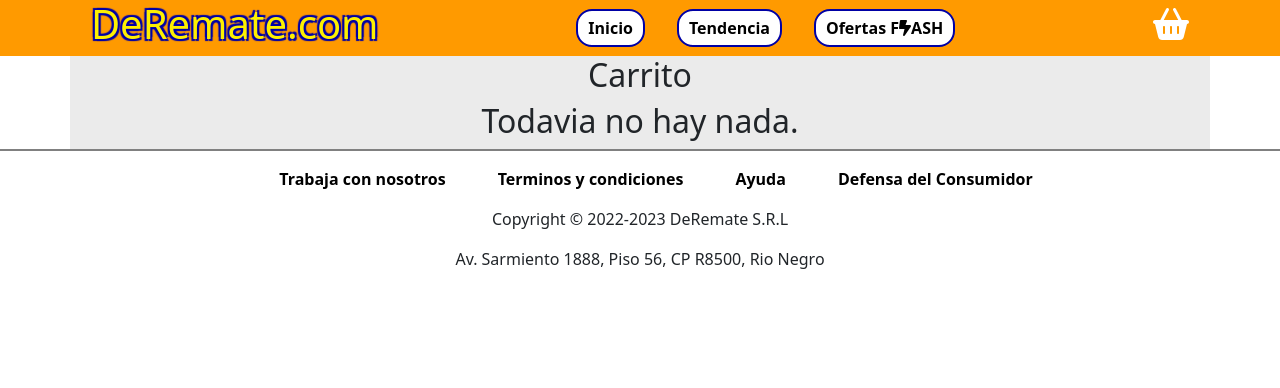
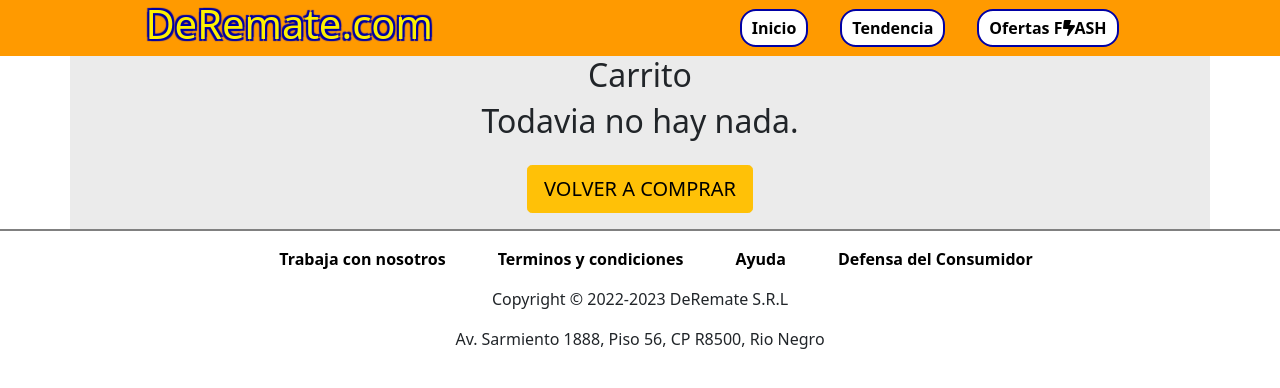
Before and after one commit to CainFront/Desafios-ReactJS, a React (Create React App) app: page /cart in a window 1280 px wide. Shown: the top 388 px of the page. Built offline with nearby package versions, Linux system fonts and the light colour scheme.

Commit message:
Desafio nro 11 Listo

```diff
--- a/src/components/Cart.js
+++ b/src/components/Cart.js
@@ -2,6 +2,7 @@ import { React, useState } from "react";
 import { UseCartContext } from "../context/CartContext";
 import CartItem from "./CartItem";
 import { Button } from "react-bootstrap";
+import { Link } from "react-router-dom";
 
 export const Cart = () => {
   const { CartList, EmptyCart, PriceTotal } = UseCartContext();
@@ -20,7 +21,14 @@ export const Cart = () => {
           <h2>Carrito</h2>
 
           {CartList.length < 1 ? (
-            <h2>Todavia no hay nada.</h2>
+            <>
+              <h2>Todavia no hay nada.</h2>
+              <Link to="/">
+                <Button variant="warning" size="lg" className="m-3">
+                  VOLVER A COMPRAR
+                </Button>
+              </Link>
+            </>
           ) : (
             <div>
               <div>
--- a/src/components/ItemDetail.js
+++ b/src/components/ItemDetail.js
@@ -30,6 +30,7 @@ function ItemDetail({ item }) {
   // antes tenia cantidad como "unidadesCompradas"
   const onAdd = (cantidad) => {
     AddItem(item, cantidad);
+    toast.success(`Perfecto,${cantidad} unidades en el carrito`);
   };
 
   return (
--- a/src/components/NavBar.js
+++ b/src/components/NavBar.js
@@ -2,8 +2,16 @@ import CartWidget from "./CartWidget";
 import { Link } from "react-router-dom";
 import { FontAwesomeIcon } from "@fortawesome/react-fontawesome";
 import { faBoltLightning } from "@fortawesome/free-solid-svg-icons";
+import { UseCartContext } from "../context/CartContext";
 
 const NavBar = () => {
+  const { CartList } = UseCartContext();
+
+  const totalWidget = CartList.map((item) => item.cantidad).reduce(
+    (prev, curr) => prev + curr,
+    0
+  );
+
   return (
     <header id="mainHeader">
       <Link to="/">
@@ -17,9 +25,18 @@ const NavBar = () => {
           ASH
         </Link>
       </nav>
-      <Link to="/Cart">
-        <CartWidget />
-      </Link>
+      {CartList.length < 1 ? (
+        <></>
+      ) : (
+        <>
+          <div className="cartNavBar">
+            <Link to="/Cart">
+              <CartWidget />
+            </Link>
+            <h4>{totalWidget}</h4>
+          </div>
+        </>
+      )}
     </header>
   );
 };
--- a/src/context/CartContext.js
+++ b/src/context/CartContext.js
@@ -6,6 +6,7 @@ export const UseCartContext = () => useContext(CartContext);
 
 const CartContextProvider = ({ children }) => {
   const [CartList, SetCartList] = useState([]);
+  console.log({ CartList });
 
   const AddItem = (item, cantidad) => {
     const index = CartList.findIndex((i) => i.item.id === item.id);
--- a/src/estilos.css
+++ b/src/estilos.css
@@ -53,6 +53,26 @@ body,
 .iconoCarrito {
   font-size: 2rem;
   color: white;
+}
+
+.cartNavBar {
+  display: -webkit-box;
+  display: -ms-flexbox;
+  display: flex;
+  -webkit-box-pack: center;
+      -ms-flex-pack: center;
+          justify-content: center;
+  -webkit-box-align: center;
+      -ms-flex-align: center;
+          align-items: center;
+}
+
+.cartNavBar h4 {
+  text-align: center;
+  padding-left: 1rem;
+  color: black;
+  text-shadow: -2px -2px 1px white, 2px 2px 1px white, -2px 2px 1px white,
+ 2px -2px 1px white;
 }
 
 /*HEADER - END*/
@@ -325,10 +345,25 @@ body,
 }
 
 /*ITEMDETAIL - END*/
-/*CARRITO - START*/
-.contruccion {
-  width: 80vw;
+.cartItemContainer {
+  -webkit-box-shadow: 0px 10px 13px -7px #000000, 5px 5px 15px 5px rgba(0, 0, 0, 0);
+          box-shadow: 0px 10px 13px -7px #000000, 5px 5px 15px 5px rgba(0, 0, 0, 0);
+  margin: 1rem;
 }
 
-/*CARRITO - END*/
+.carritoFlex {
+  display: -webkit-box;
+  display: -ms-flexbox;
+  display: flex;
+  -webkit-box-orient: vertical;
+  -webkit-box-direction: normal;
+      -ms-flex-direction: column;
+          flex-direction: column;
+  -webkit-box-pack: center;
+      -ms-flex-pack: center;
+          justify-content: center;
+  -webkit-box-align: center;
+      -ms-flex-align: center;
+          align-items: center;
+}
 /*# sourceMappingURL=estilos.css.map */
--- a/src/estilos.scss
+++ b/src/estilos.scss
@@ -52,6 +52,19 @@ body,
 .iconoCarrito {
   font-size: 2rem;
   color: white;
+}
+
+.cartNavBar {
+  display: flex;
+  justify-content: center;
+  align-items: center;
+  h4 {
+    text-align: center;
+    padding-left: 1rem;
+    color: black;
+    text-shadow: -2px -2px 1px white, 2px 2px 1px white, -2px 2px 1px white,
+      2px -2px 1px white;
+  }
 }
 /*HEADER - END*/
 
```
Also changed, not shown: 1 other file (tests, documents, lock files or other folders).
